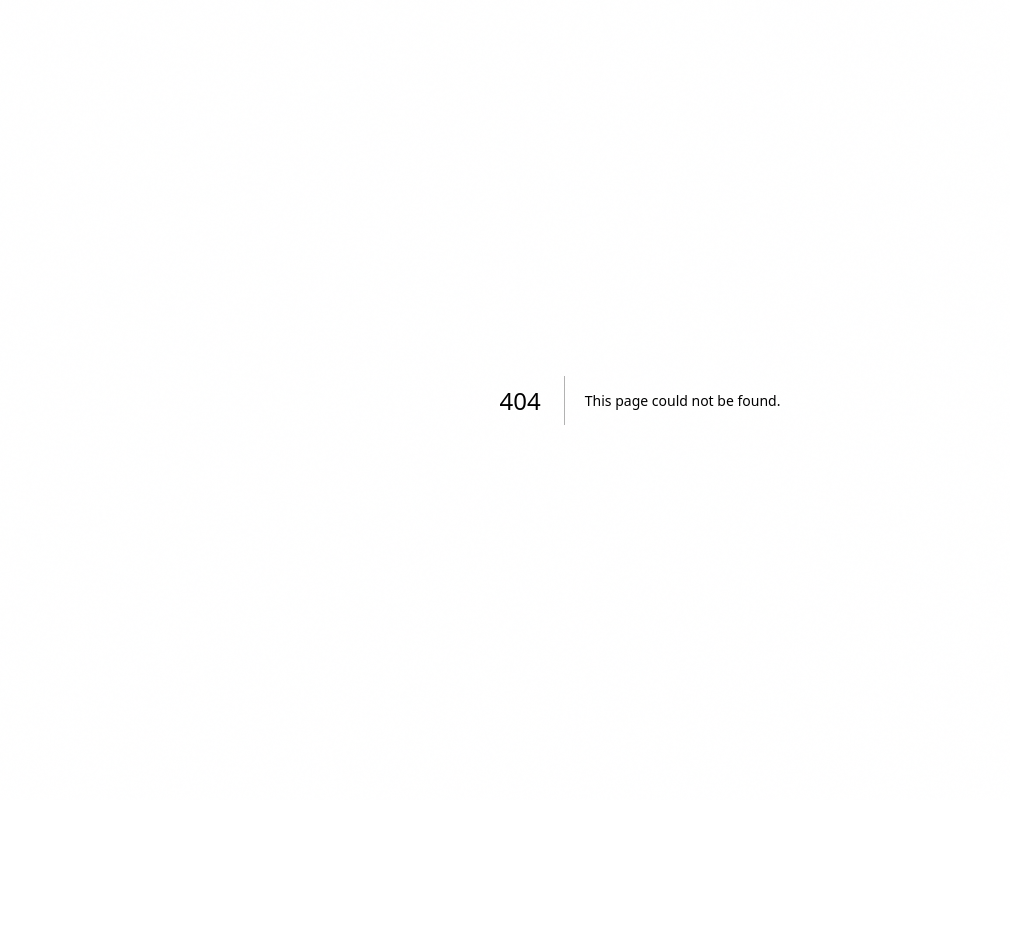
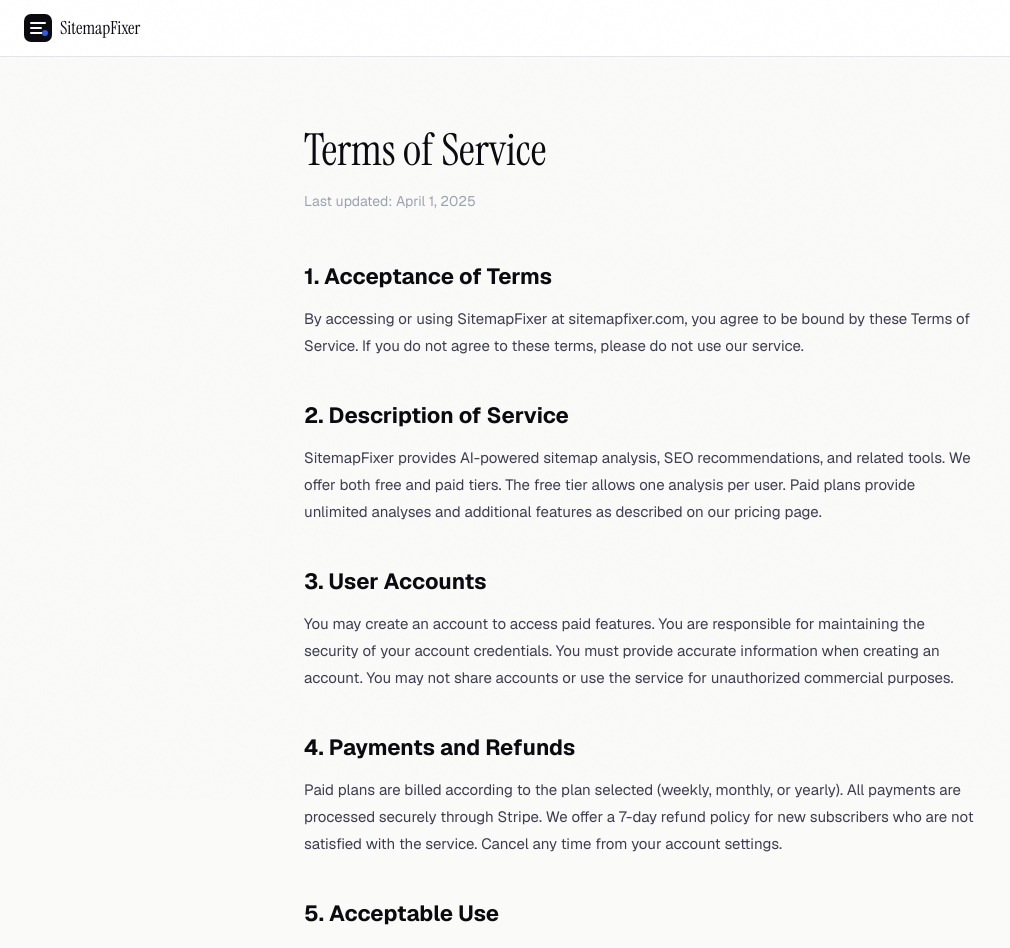
Before and after one commit to Watermelon-Coctail-Bar/sitemap-fixer, a Next.js app: page /terms in a window 1280 px wide. Before the commit this address had no page. Shown: the top 948 px of the page, without its empty margins (0-1010 px from the left). Before the commit the page ends 800 px from the top, so only its background shows below. Built offline with nearby package versions, Linux system fonts and the light colour scheme.

Commit message:
Create page.tsx

```diff
--- /dev/null
+++ b/src/app/terms/page.tsx
@@ -0,0 +1,59 @@
+import type { Metadata } from 'next';
+export const metadata: Metadata = {
+  title: 'Terms of Service | SitemapFixer',
+  description: 'SitemapFixer terms of service. Read our terms before using our sitemap analysis and SEO tools.',
+  alternates: { canonical: 'https://sitemapfixer.com/terms' },
+};
+function Section({ title, children }: { title: string; children: React.ReactNode }) {
+  return (<div style={{ marginBottom: 40 }}><h2 style={{ fontSize: 22, fontWeight: 700, color: '#0a0a0f', marginBottom: 12 }}>{title}</h2><div style={{ fontSize: 15, color: '#3d3d4f', lineHeight: 1.8 }}>{children}</div></div>);
+}
+export default function TermsPage() {
+  return (
+    <div style={{ minHeight: '100vh', background: '#fafaf9' }}>
+      <nav style={{ borderBottom: '1px solid #e4e4ed', background: 'white', padding: '14px 24px', display: 'flex', alignItems: 'center', gap: 12 }}>
+        <a href='/' style={{ display: 'flex', alignItems: 'center', gap: 8, textDecoration: 'none' }}>
+          <svg width='28' height='28' viewBox='0 0 28 28' fill='none'><rect width='28' height='28' rx='7' fill='#0a0a0f'/><path d='M7 9h14M7 14h10M7 19h12' stroke='white' strokeWidth='2' strokeLinecap='round'/><circle cx='21' cy='19' r='3' fill='#2d5be3'/></svg>
+          <span style={{ fontFamily: "'Instrument Serif', serif", fontSize: 18, color: '#0a0a0f' }}>SitemapFixer</span>
+        </a>
+      </nav>
+      <div style={{ maxWidth: 720, margin: '0 auto', padding: '60px 24px' }}>
+        <h1 style={{ fontFamily: "'Instrument Serif', serif", fontSize: 44, color: '#0a0a0f', marginBottom: 8 }}>Terms of Service</h1>
+        <p style={{ fontSize: 14, color: '#9ca3af', marginBottom: 48 }}>Last updated: April 1, 2025</p>
+        <Section title='1. Acceptance of Terms'>
+          <p>By accessing or using SitemapFixer at sitemapfixer.com, you agree to be bound by these Terms of Service. If you do not agree to these terms, please do not use our service.</p>
+        </Section>
+        <Section title='2. Description of Service'>
+          <p>SitemapFixer provides AI-powered sitemap analysis, SEO recommendations, and related tools. We offer both free and paid tiers. The free tier allows one analysis per user. Paid plans provide unlimited analyses and additional features as described on our pricing page.</p>
+        </Section>
+        <Section title='3. User Accounts'>
+          <p>You may create an account to access paid features. You are responsible for maintaining the security of your account credentials. You must provide accurate information when creating an account. You may not share accounts or use the service for unauthorized commercial purposes.</p>
+        </Section>
+        <Section title='4. Payments and Refunds'>
+          <p>Paid plans are billed according to the plan selected (weekly, monthly, or yearly). All payments are processed securely through Stripe. We offer a 7-day refund policy for new subscribers who are not satisfied with the service. Cancel any time from your account settings.</p>
+        </Section>
+        <Section title='5. Acceptable Use'>
+          <p>You agree not to use SitemapFixer to analyze domains you do not own or have permission to analyze, to attempt to circumvent usage limits or paywalls through technical means, to scrape or automate requests beyond normal usage, or to use the service in any way that violates applicable laws.</p>
+        </Section>
+        <Section title='6. Intellectual Property'>
+          <p>SitemapFixer and its content are owned by us. AI-generated reports are provided for your personal use. You may not resell or redistribute analysis reports without permission.</p>
+        </Section>
+        <Section title='7. Disclaimers'>
+          <p>SitemapFixer is provided as-is. We do not guarantee specific SEO results from following our recommendations. Search engine algorithms change frequently and results may vary.</p>
+        </Section>
+        <Section title='8. Limitation of Liability'>
+          <p>To the maximum extent permitted by law, SitemapFixer shall not be liable for any indirect, incidental, or consequential damages arising from your use of the service.</p>
+        </Section>
+        <Section title='9. Changes to Terms'>
+          <p>We may update these terms from time to time. Continued use of the service after changes constitutes acceptance of the new terms. We will notify users of significant changes via email.</p>
+        </Section>
+        <Section title='10. Contact'>
+          <p>For questions about these terms, contact us at the email address on our website.</p>
+        </Section>
+        <div style={{ marginTop: 48, paddingTop: 32, borderTop: '1px solid #e4e4ed', display: 'flex', gap: 20, fontSize: 14 }}>
+          <a href='/privacy' style={{ color: '#2d5be3', textDecoration: 'none' }}>Privacy Policy</a>
+          <a href='/' style={{ color: '#6b7280', textDecoration: 'none' }}>Back to SitemapFixer</a>
+        </div>
+      </div>
+    </div>
+  );
+}
```
